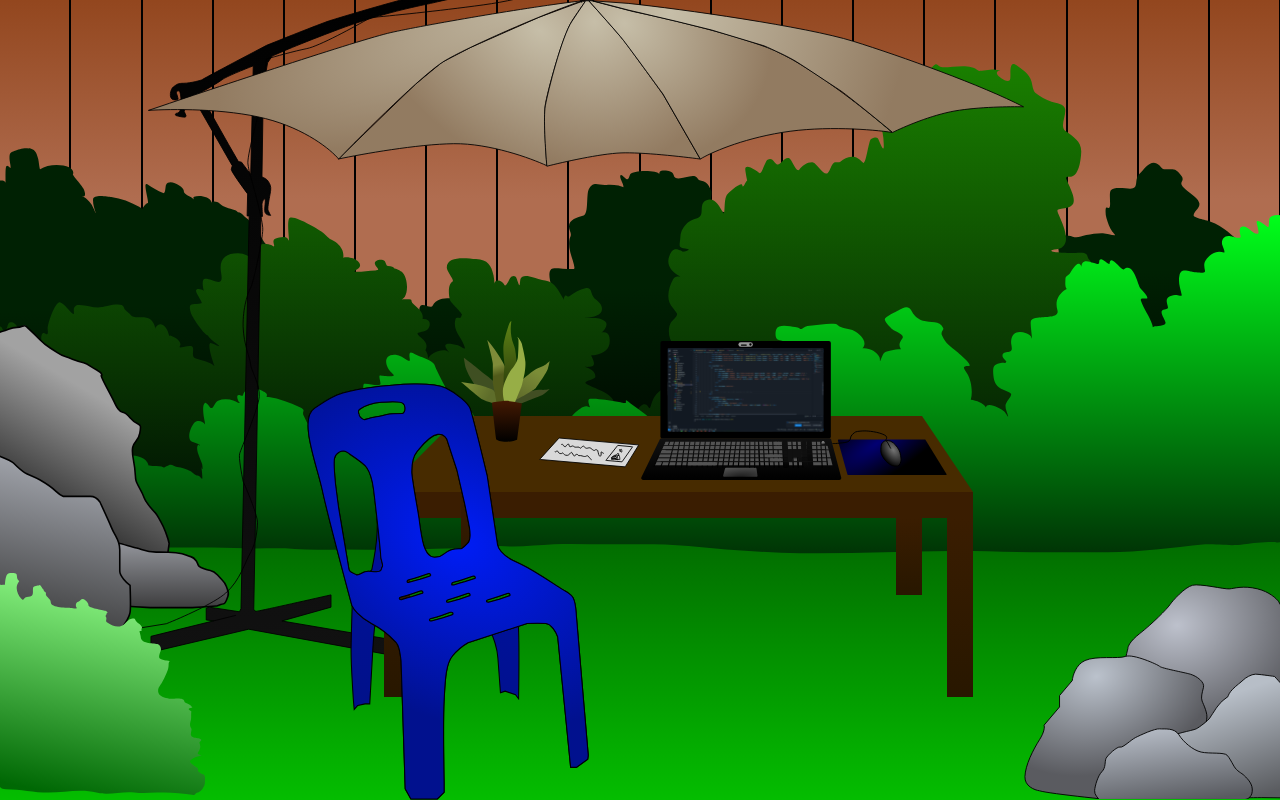
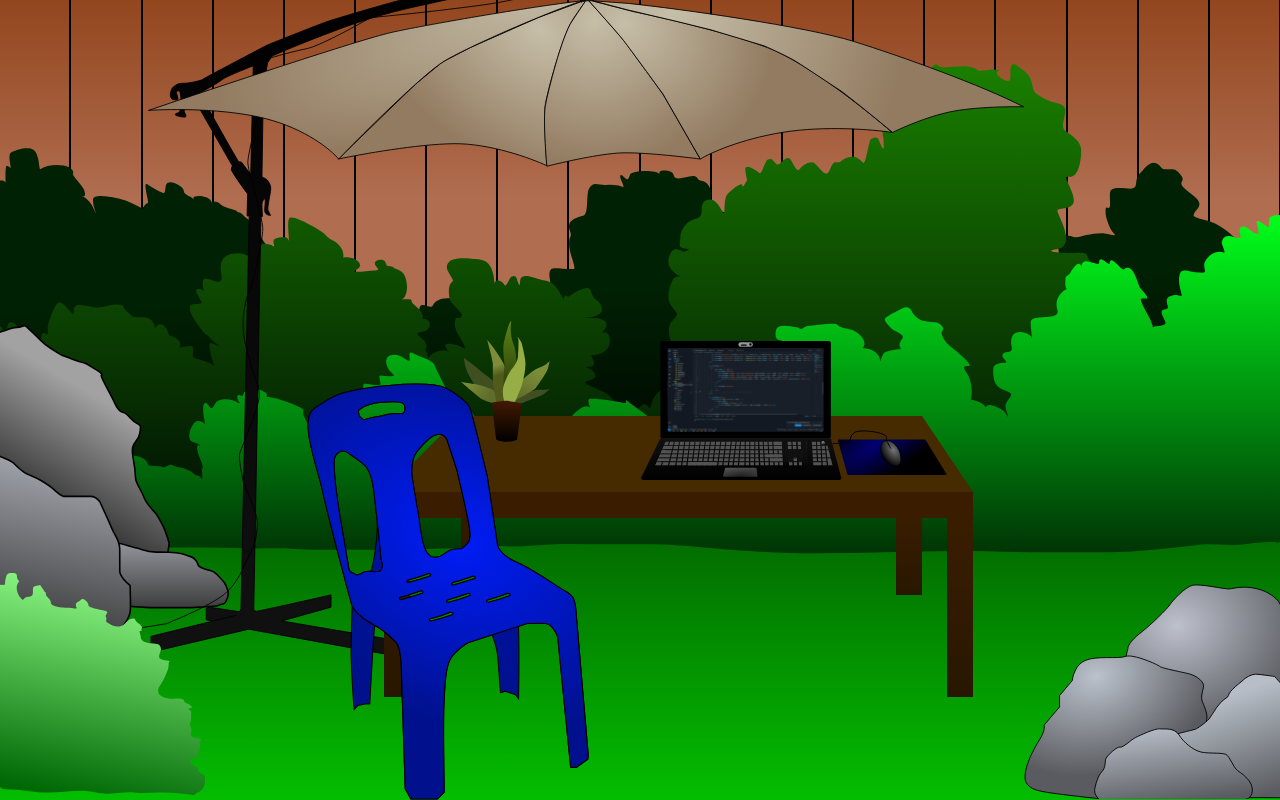
Before and after one commit to KonlawatPach/KonlawatPach.github.io, a React (Vite) app: page / in a window 1280 px wide. Both pictures are taken after a click on the picture 588 px from the left and 2489 px from the top of the page. Shown: the part 2037-2837 px from the top of the page. Built offline with nearby package versions, Linux system fonts and the light colour scheme.

Commit message:
transition card

```diff
--- a/src/App.jsx
+++ b/src/App.jsx
@@ -54,9 +54,9 @@ function App() {
   return (
     <>
       <div className={`${theme}`}>
-        <Card showCard={showCard}></Card>
+        {showCard?<Card showCard={showCard} switchShowCard={switchShowCard}></Card>:''}
         <Title_Top switchTheme={switchTheme} switchLanguage={switchLanguage} theme={theme} language={language} data={data}/>
-        <Title_Bottom theme={theme} switchShowCard={switchShowCard}/>
+        <Title_Bottom theme={theme} switchShowCard={switchShowCard} showCard={showCard}/>
         <div className='body'>
 
         </div>
--- a/src/components/Card.jsx
+++ b/src/components/Card.jsx
@@ -3,10 +3,29 @@ import { useState, useEffect } from 'react'
 import '../css/card.scss'
 
 function Card(props){
+    useEffect(() => {
+        setTimeout(() => {
+            document.getElementById('card-modal').style.left = '50%'
+            document.getElementById('card-modal').style.top = '50%'
+            document.getElementById('card-modal').style.rotate = '0deg'
+            document.getElementsByClassName('modal-background')[0].style.background = 'rgba(0, 0, 0, 0.5)'
+        }, 1);
+    },[])
+
+    const closing = () => {
+        document.getElementById('card-modal').style.left = '-50%'
+        document.getElementById('card-modal').style.top = '0%'
+        document.getElementById('card-modal').style.rotate = '20deg'
+        document.getElementsByClassName('modal-background')[0].style.background = 'rgba(0, 0, 0, 0)'
+        setTimeout(() => {
+            props.switchShowCard();
+        }, 500);
+    }
+
     return (
         <div className='card-component' style={{display: `${props.showCard?'block':'none'}`}}>
             <div className="modal-background">
-                <div className="modal-box container text-center">
+                <div id="card-modal" className="modal-box container text-center">
                     <h3>ข้อมูลส่วนตัว</h3>
                     <div className="row">
                         <div className="col-md-6">
@@ -16,6 +35,7 @@ function Card(props){
                             aaa
                         </div>
                     </div>
+                    <button onClick={closing}>ปิด</button>
                 </div>
             </div>
         </div>
--- a/src/components/Title-Bottom.jsx
+++ b/src/components/Title-Bottom.jsx
@@ -10,8 +10,6 @@ function Title_Bottom(props) {
         const fruitfall = document.getElementById('fruitfall');
         const fruitfallcheck = document.getElementById('fruitfallcheck');
         const fencePos = document.getElementsByClassName('fence')[0];
-
-        const stalk_behide = document.getElementsByClassName('stalk_behide')[0];
 
         const updateScreenWidth = () => {
             setScreenWidth(window.innerWidth);
@@ -55,6 +53,9 @@ function Title_Bottom(props) {
     }
 
     const fenceHighList = Array.from({ length: 21 }, (_, index) => 40 + index*3);
+    const flyingCard = () => {
+        props.switchShowCard();
+    }
 
 
     return (
@@ -156,7 +157,7 @@ function Title_Bottom(props) {
             </div>
             <div className='ontable'>
                 <img className='plant' src="/title/plant.svg" />
-                <img className='card-data' onClick={props.switchShowCard} src="/title/card-data.svg" />
+                <img className='card-data' onClick={() => flyingCard()} src="/title/card-data.svg" style={{right: `${props.showCard?'60vw':'0vw'}`, bottom: `${props.showCard?'30vh':'0vh'}`, rotate: `${props.showCard?'30deg':'0deg'}`}}/>
                 <img className='notebook' src="/title/notebook.svg" />
             </div>
 
--- a/src/css/card.scss
+++ b/src/css/card.scss
@@ -1,17 +1,20 @@
 .card-component{
     .modal-background{
         position: fixed;
-        background-color: rgba(0, 0, 0, 0.5);
+        background-color: rgba(0, 0, 0, 0);
         width: 100vw;
         height: 100vh;
         z-index: 5;
+        transition: all 0.5s;
 
         .modal-box{
+            transition: all 1s;
             background-color: #fffcf3;
             border: 1px black solid;
             position: fixed;
-            left: 50%;
-            top: 50%;
+            left: -50%;
+            top: -50%;
+            rotate: 20deg;
             transform: translate(-50%, -50%);
 
             font-size: 1.25rem;
--- a/src/css/global.scss
+++ b/src/css/global.scss
@@ -8,11 +8,6 @@ html, body{
     width: 100vw;
     overflow-x: hidden;
 }
-// form, fieldset, table, tr, td, h1,h2,h3,h4,h5,h6,p,input, button, select, textarea, optgroup, option{
-//     font-family: 'Mitr', sans-serif;
-// }
-
-h1
 
 ::-webkit-scrollbar { width: 6px; }
 ::-webkit-scrollbar-track { background: #d3d3d3; }
--- a/src/css/title.scss
+++ b/src/css/title.scss
@@ -296,6 +296,12 @@
             width: 8vw;
             cursor: pointer;
             z-index: 5;
+            transition: all 1s;
+            animation: glow infinite alternate-reverse 300ms;
+            filter: none;
+        }
+        .card-data:hover{
+            filter: drop-shadow(0px 0px 20px rgb(130, 121, 255));
         }
         .notebook{
             top: 1vw;
@@ -303,3 +309,8 @@
         }
     }
 }
+
+@keyframes glow {
+    from {filter: none;}
+    to {filter: drop-shadow(0px 0px 10px rgb(255, 253, 116));}
+  }
```
